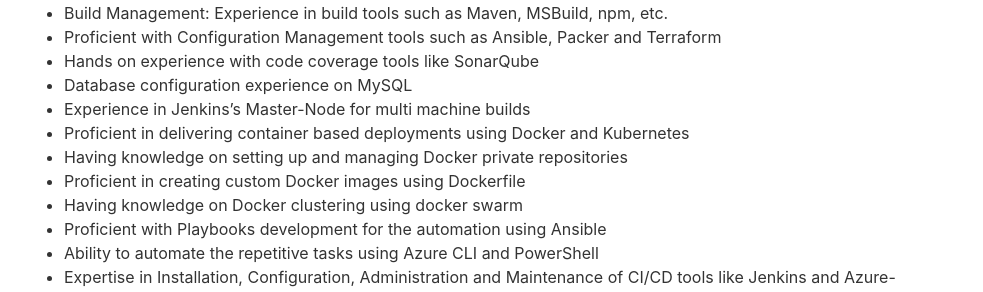
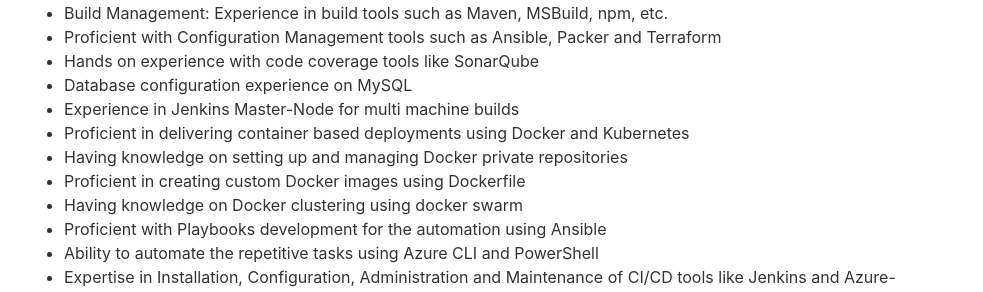
Before and after one commit to Raskinn/Resume, a Jekyll site: the page built from index.html, in a window 1280 px wide and 900 px high, scrolled down 394 px. Shown: the part 161-453 px from the top of the window, without its empty margins (148-1131 px from the left). Built offline with Jekyll 4.4.1, drawn with Linux system fonts in a browser that asks for light colours.

Commit message:
added changes

```diff
--- a/_data/data.yml
+++ b/_data/data.yml
@@ -179,7 +179,7 @@ skill:
     + Proficient with Configuration Management tools such as Ansible, Packer and Terraform
     + Hands on experience with code coverage tools like SonarQube
     + Database configuration experience on MySQL
-    + Experience in Jenkins's Master-Node for multi machine builds
+    + Experience in Jenkins Master-Node for multi machine builds
     + Proficient in delivering container based deployments using Docker and Kubernetes
     + Having knowledge on setting up and managing Docker private repositories
     + Proficient in creating custom Docker images using Dockerfile
```
